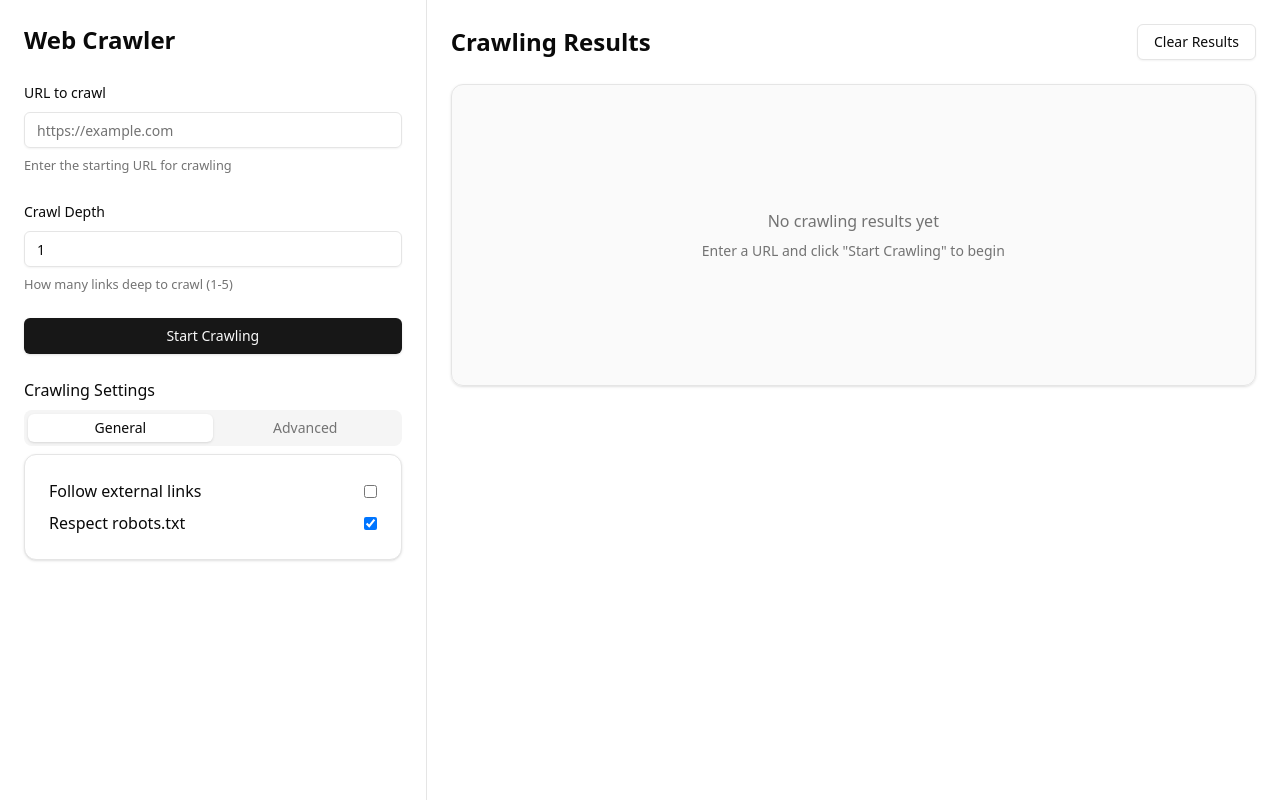
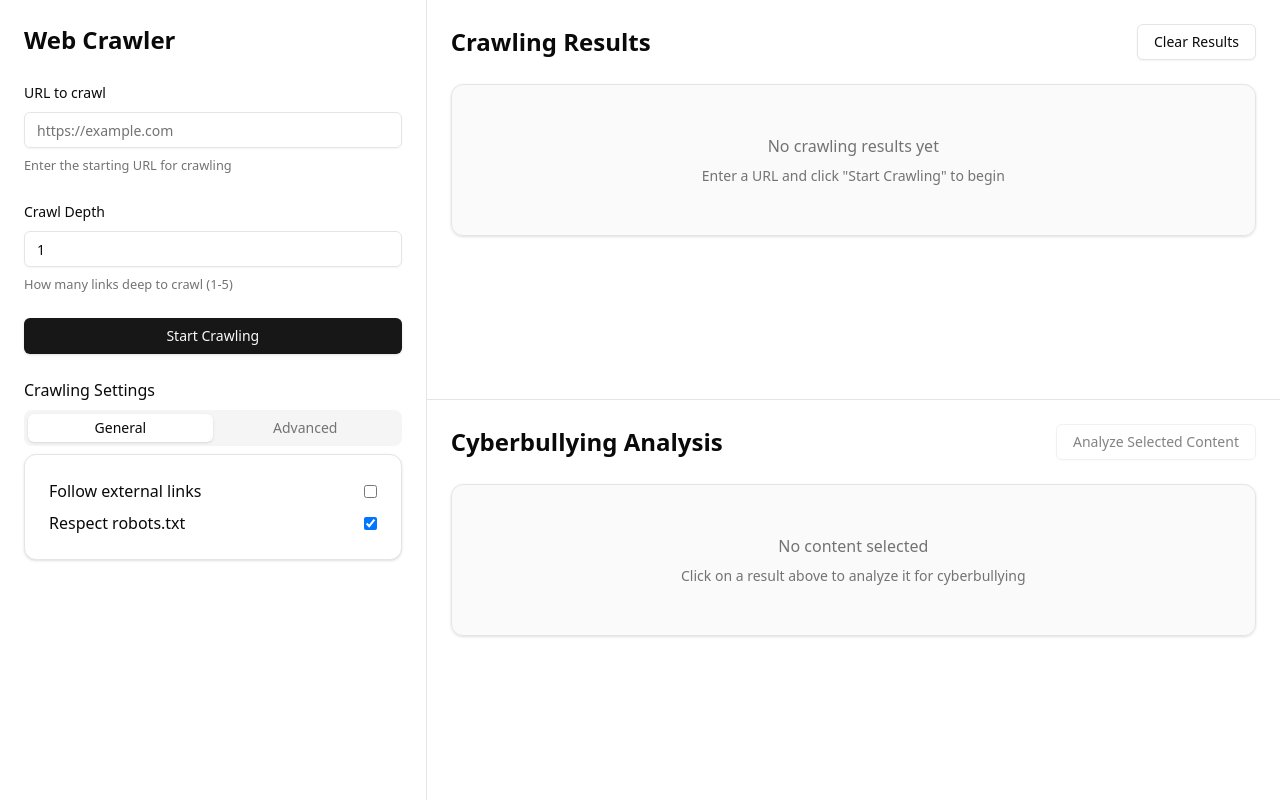
Before and after one commit to jameswong3388/Merciless_Tracker, a Next.js app in the folder frontend/: page / in a window 1280 px wide. Built offline with nearby package versions, Linux system fonts and the light colour scheme.

Commit message:
Add cyberbullying analysis feature to the homepage. Introduce state management for selected content and analysis results. Split results panel into two sections: crawling results and analysis. Implement mock analysis logic for content classification and confidence scoring.

```diff
--- a/frontend/app/page.tsx
+++ b/frontend/app/page.tsx
@@ -15,6 +15,8 @@ type FormValues = {
 
 export default function Home() {
   const [results, setResults] = useState<string[]>([]);
+  const [selectedData, setSelectedData] = useState<string | null>(null);
+  const [analysisResult, setAnalysisResult] = useState<{isCyberbullying: boolean; confidence: number} | null>(null);
 
   const form = useForm<FormValues>({
     defaultValues: {
@@ -27,6 +29,17 @@ export default function Home() {
     console.log(values);
     // This would be where the web crawling API is called
     setResults([`Crawled ${values.url} with depth ${values.depth}`, ...results]);
+  };
+
+  const analyzeContent = (content: string) => {
+    // Mock analysis - in a real app, this would call an AI/ML API
+    const isCyberbullying = content.toLowerCase().includes('bad') || Math.random() > 0.7;
+    const confidence = Math.round((0.5 + Math.random() * 0.5) * 100) / 100;
+
+    setAnalysisResult({
+      isCyberbullying,
+      confidence
+    });
   };
 
   return (
@@ -117,8 +130,10 @@ export default function Home() {
         </div>
       </div>
 
-      {/* Right Panel - Results */}
-      <div className="w-2/3 p-6 overflow-y-auto">
+      {/* Right Panel - Split into Results and Analysis */}
+      <div className="w-2/3 flex flex-col h-full overflow-hidden">
+        {/* Top Half - Results */}
+        <div className="h-1/2 p-6 overflow-y-auto border-b">
           <div className="flex justify-between items-center mb-6">
             <h2 className="text-2xl font-bold">Crawling Results</h2>
             <Button variant="outline" onClick={() => setResults([])}>Clear Results</Button>
@@ -127,7 +142,7 @@ export default function Home() {
           {results.length > 0 ? (
             <div className="space-y-4">
               {results.map((result, index) => (
-              <Card key={index}>
+                <Card key={index} className="cursor-pointer hover:bg-muted/50" onClick={() => setSelectedData(result)}>
                   <CardContent className="pt-6">
                     <p>{result}</p>
                   </CardContent>
@@ -136,13 +151,70 @@ export default function Home() {
             </div>
           ) : (
             <Card className="bg-muted/50">
-            <CardContent className="pt-6 flex flex-col items-center justify-center min-h-[300px] text-center">
+              <CardContent className="pt-6 flex flex-col items-center justify-center min-h-[150px] text-center">
                 <p className="text-muted-foreground mb-2">No crawling results yet</p>
                 <p className="text-muted-foreground text-sm">Enter a URL and click "Start Crawling" to begin</p>
               </CardContent>
             </Card>
           )}
         </div>
+
+        {/* Bottom Half - Analysis */}
+        <div className="h-1/2 p-6 overflow-y-auto">
+          <div className="flex justify-between items-center mb-6">
+            <h2 className="text-2xl font-bold">Cyberbullying Analysis</h2>
+            <Button
+              variant="outline"
+              onClick={() => selectedData && analyzeContent(selectedData)}
+              disabled={!selectedData}
+            >
+              Analyze Selected Content
+            </Button>
+          </div>
+
+          {selectedData ? (
+            <div className="space-y-4">
+              <Card>
+                <CardHeader>
+                  <CardTitle>Selected Content</CardTitle>
+                </CardHeader>
+                <CardContent>
+                  <p className="text-sm">{selectedData}</p>
+                </CardContent>
+              </Card>
+
+              {analysisResult && (
+                <Card className={analysisResult.isCyberbullying ? "border-red-500" : "border-green-500"}>
+                  <CardHeader>
+                    <CardTitle>Analysis Result</CardTitle>
+                  </CardHeader>
+                  <CardContent>
+                    <div className="flex flex-col space-y-2">
+                      <div className="flex justify-between items-center">
+                        <span className="font-medium">Classification:</span>
+                        <span className={analysisResult.isCyberbullying ? "text-red-500 font-bold" : "text-green-500 font-bold"}>
+                          {analysisResult.isCyberbullying ? "Cyberbullying Content" : "Safe Content"}
+                        </span>
+                      </div>
+                      <div className="flex justify-between items-center">
+                        <span className="font-medium">Confidence:</span>
+                        <span>{(analysisResult.confidence * 100).toFixed(1)}%</span>
+                      </div>
+                    </div>
+                  </CardContent>
+                </Card>
+              )}
+            </div>
+          ) : (
+            <Card className="bg-muted/50">
+              <CardContent className="pt-6 flex flex-col items-center justify-center min-h-[150px] text-center">
+                <p className="text-muted-foreground mb-2">No content selected</p>
+                <p className="text-muted-foreground text-sm">Click on a result above to analyze it for cyberbullying</p>
+              </CardContent>
+            </Card>
+          )}
+        </div>
+      </div>
     </div>
   );
 }
```
Lines whose indentation alone changed are shown as unchanged.
